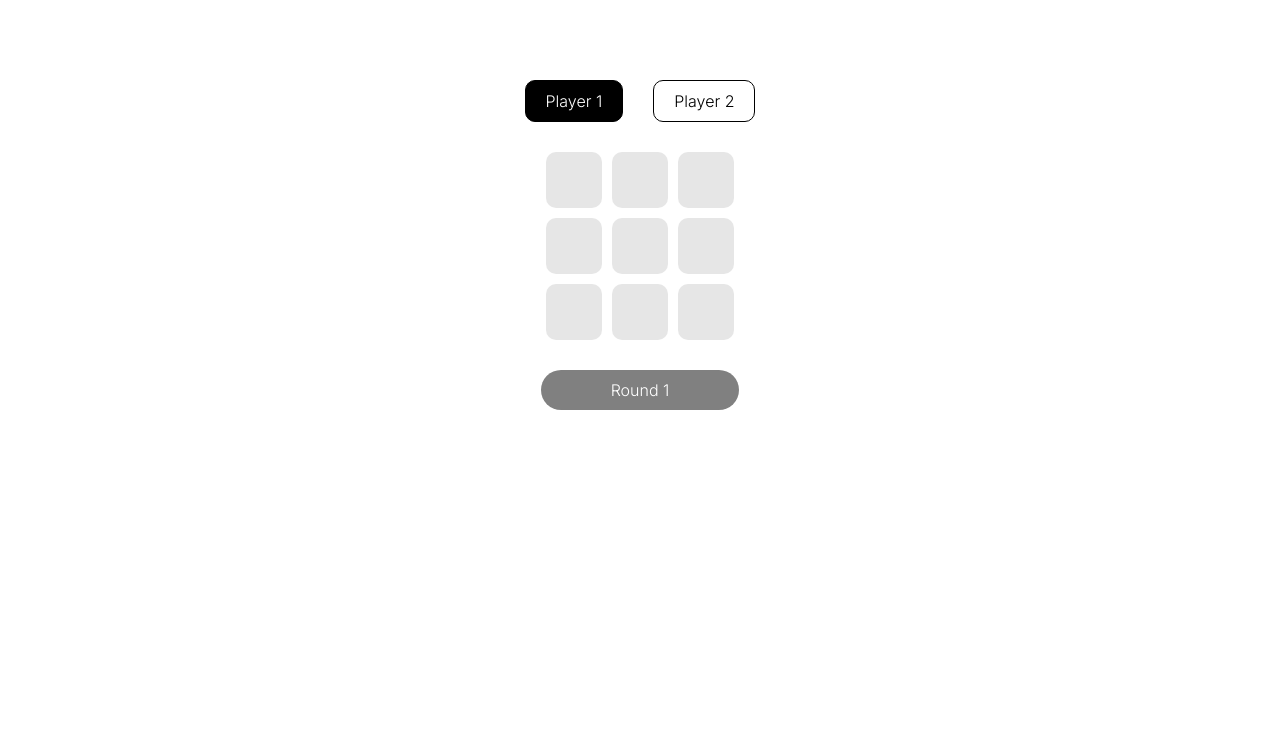
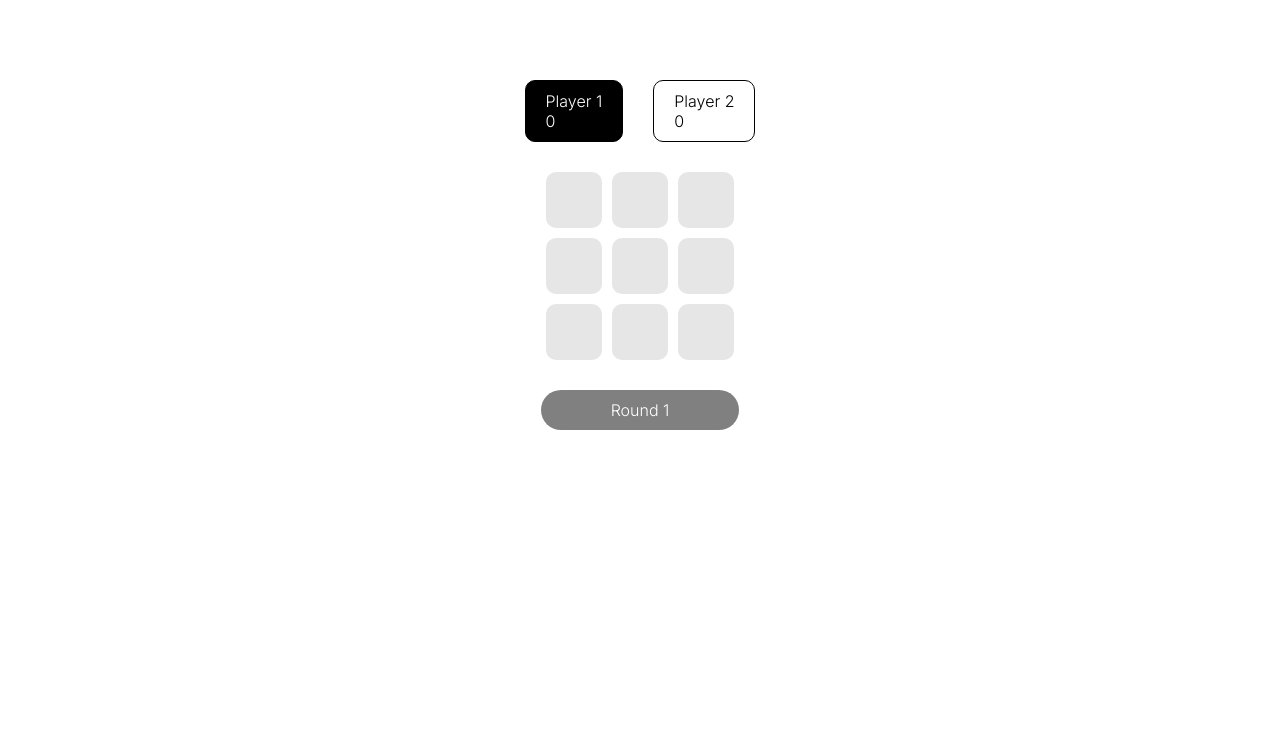
Before and after one commit to M00ose/Tic-tac-toe, a plain HTML site: page index.html in a window 1280 px wide. Shown: the top 732 px of the page. Drawn offline with nearby package versions, Linux system fonts and the light colour scheme; a web font is replaced by a local one.

Commit message:
Added scoreboard

```diff
--- a/index.html
+++ b/index.html
@@ -11,8 +11,20 @@
   <body>
     <div class="container">
       <div class="stats">
-        <div class="player active" value="X">Player 1</div>
-        <div class="player" value="O">Player 2</div>
+        <div class="player active" value="X">
+          <div>Player 1</div>
+          <div class="score">0</div>
+        </div>
+        <div class="player" value="0">
+          <div>Player 2</div>
+          <div class="score">0</div>
+        </div>
+        <!-- <div class="player active" value="X">
+          Player 1 <span class="score">0</span>
+        </div>
+        <div class="player" value="O">
+          Player 2 <span class="score">0</span>
+        </div> -->
       </div>
       <div class="board">
         <div class="square 1"></div>
```
